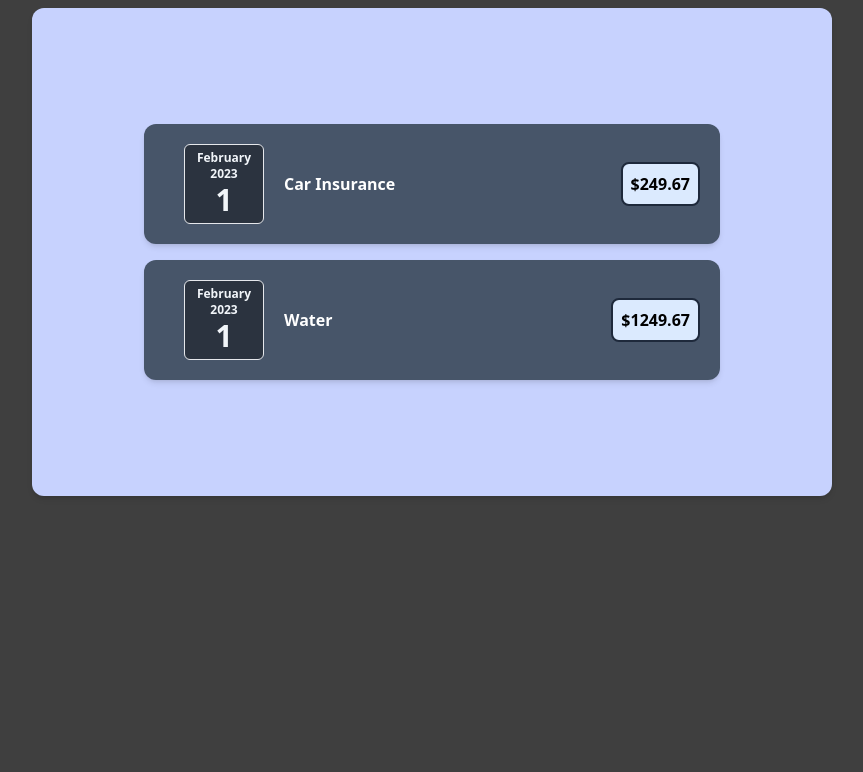
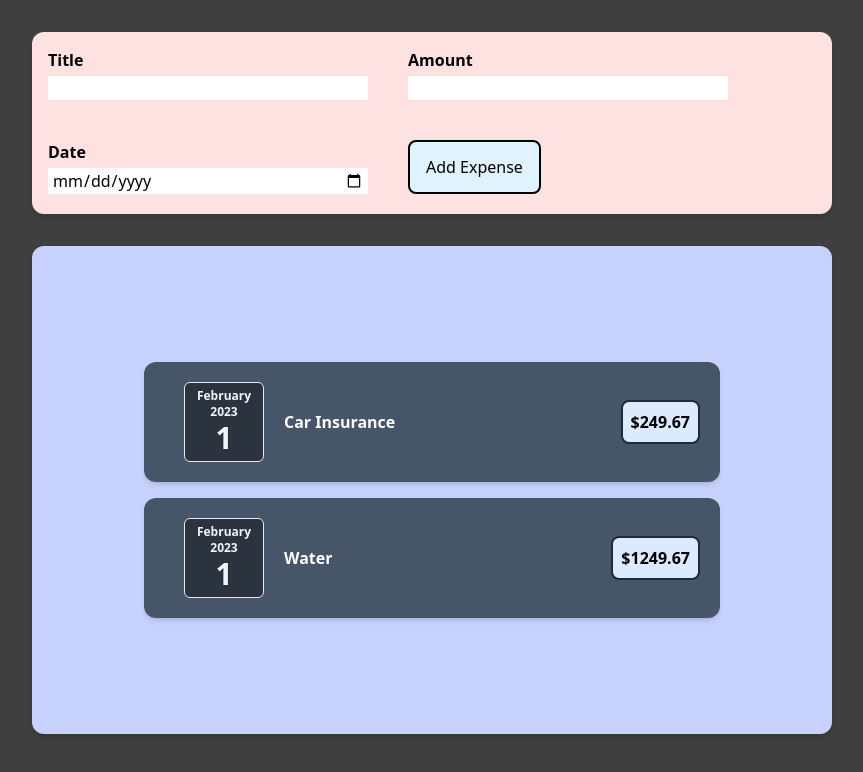
Before and after one commit to victorac/expenses-react-app, a React (Create React App) app: page / in a window 1280 px wide. Shown: the top 772 px of the page, without its empty margins (208-1071 px from the left). Built offline with nearby package versions, Linux system fonts and the light colour scheme.

Commit message:
add NewExpense

```diff
--- a/src/App.js
+++ b/src/App.js
@@ -1,4 +1,5 @@
-import ExpenseList from "./components/ExpenseList";
+import ExpenseList from "./components/expenses/ExpenseList";
+import NewExpense from "./components/expenses/NewExpense";
 
 function App() {
   const expenses = [
@@ -11,10 +12,15 @@ function App() {
       title: "Water",
       date: new Date(),
       amount: "1249.67",
-    }
-  ]
+    },
+  ];
 
-  return <ExpenseList expenses={expenses} />;
+  return (
+    <div>
+      <NewExpense />
+      <ExpenseList expenses={expenses} />
+    </div>
+  );
 }
 
 export default App;
--- /dev/null
+++ b/src/components/expenses/ExpenseForm.js
@@ -0,0 +1,19 @@
+const ExpenseForm = () => {
+    return <form className="flex gap-10 flex-wrap mb-1 text-left">
+        <div className="flex flex-col gap-1">
+            <label className="font-bold">Title</label>
+            <input className="w-80 px-1" type="text"  />
+        </div>
+        <div className="flex flex-col gap-1">
+            <label className="font-bold">Amount</label>
+            <input className="w-80 px-1" type="number" min={0.01} step={0.1}/>
+        </div>
+        <div className="flex flex-col gap-1">
+            <label className="font-bold">Date</label>
+            <input className="w-80 max-w-full px-1" type="date" min="2019-01-01" max="2023-12-31" />
+        </div>
+        <button className= "border-2 border-black px-4 rounded-lg bg-sky-100 hover:bg-sky-200">Add Expense</button>
+    </form>
+}
+
+export default ExpenseForm;
--- a/src/components/ExpenseItem.js
+++ b/src/components/expenses/ExpenseItem.js
@@ -1,4 +1,4 @@
-import Card from "./Card";
+import Card from "../ui/Card";
 import ExpenseDate from "./ExpenseDate";
 
 function ExpenseItem({date, title, amount}) {
--- a/src/components/ExpenseList.js
+++ b/src/components/expenses/ExpenseList.js
@@ -1,11 +1,12 @@
-import Card from "./Card";
+import Card from "../ui/Card";
 import ExpenseItem from "./ExpenseItem";
 
 function ExpenseList({ expenses }) {
   return (
     <Card className="p-28 flex-col gap-2 bg-indigo-200 my-2 mx-auto w-[50rem] max-w-[95%]">
-      {expenses.map((expense) => (
+      {expenses.map((expense, index) => (
         <ExpenseItem
+          key={`expense-${index}`}
           title={expense.title}
           date={expense.date}
           amount={expense.amount}
--- /dev/null
+++ b/src/components/expenses/NewExpense.js
@@ -0,0 +1,12 @@
+import Card from "../ui/Card";
+import ExpenseForm from "./ExpenseForm";
+
+const NewExpense = () => {
+  return (
+    <Card className="w-[50rem] max-w-[95%] bg-red-100 p-4 items-center mx-auto my-8">
+      <ExpenseForm />
+    </Card>
+  );
+};
+
+export default NewExpense;
```
Also changed, not shown: src/components/ExpenseItem.css (deleted), src/components/expenses/ExpenseDate.js (renamed from src/components/ExpenseDate.js), src/components/ui/Card.js (renamed from src/components/Card.js).
